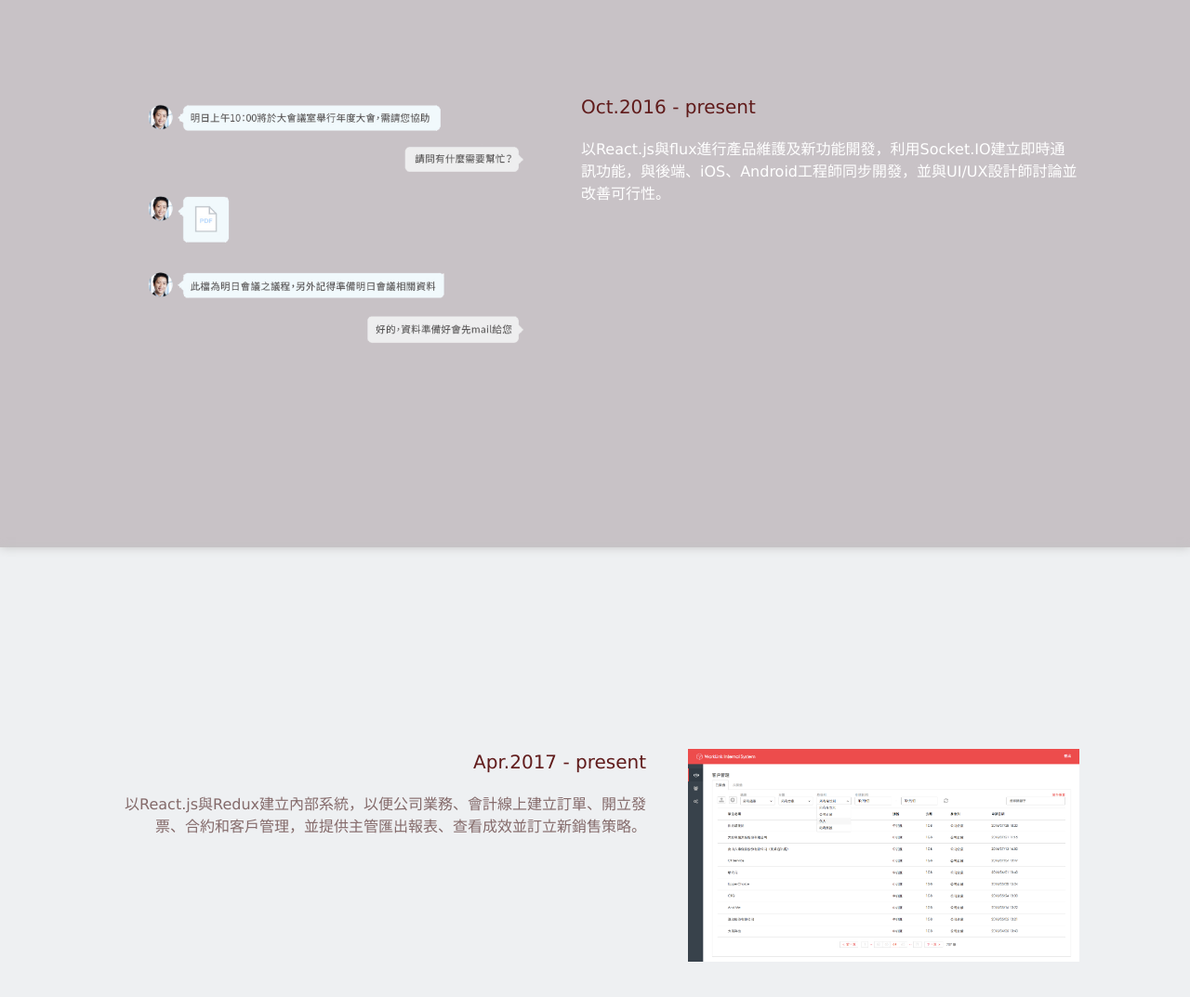
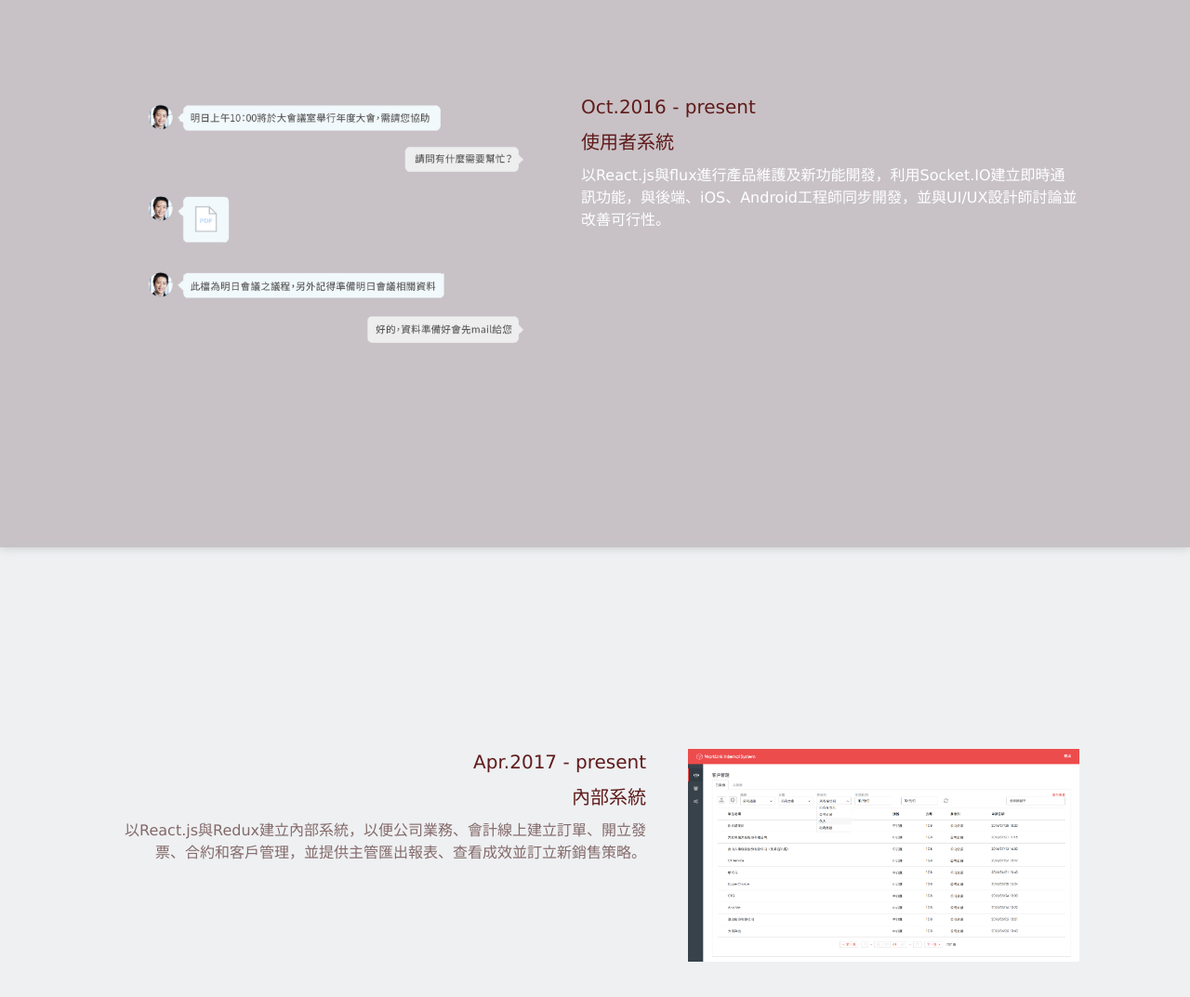
Before and after one commit to annhsuforsure/annWeb, a plain HTML site: page index.html in a window 1280 px wide. Shown: the part 3920-4993 px from the top of the page at 93% size. Drawn offline with nearby package versions, Linux system fonts and the light colour scheme.

Commit message:
add title

```diff
--- a/index.html
+++ b/index.html
@@ -112,6 +112,7 @@
 						<div class="text">
 							<div class="period">Jan.2016 - present</div>
 							<div class="title" data-i18n="app.bkd.title"><!-- 中兆匯科技服務股份有限公司 前端工程師 --></div>
+							<div class="title" data-i18n="app.nav.bkd"><!-- 產品-管理者系統 --></div>
 							<div class="work" data-i18n="app.bkd.work"><!-- 負責公司主線產品WorkLink的網頁後台，以React.js與flux進行產品維護及新功能開發，並使用git、postman等工具，同時具備RESTful api、RWD、AJAX等基本概念。 --></div>
 						</div>
 						<div class="photo"><img src="image/devices.png"></div>
@@ -120,14 +121,14 @@
 						<div class="photo"><img src="image/chat.png"></div>
 						<div class="text">
 							<div class="period">Oct.2016 - present</div>
-							<div class="title"></div>
+							<div class="title" data-i18n="app.nav.web"><!-- 產品-使用者系統 --></div>
 							<div class="work" data-i18n="app.web.work"><!-- 以React.js與flux進行產品維護及新功能開發，利用Socket.IO建立即時通訊功能，與後端、iOS、Android工程師同步開發，並與UI/UX設計師討論並改善可行性。 --></div>
 						</div>
 					</div>
 					<div id="internal" class="content">
 						<div class="text">
 							<div class="period">Apr.2017 - present</div>
-							<div class="title"></div>
+							<div class="title" data-i18n="app.nav.internal"><!-- 產品-內部系統 --></div>
 							<div class="work" data-i18n="app.internal.work"><!-- 以React.js與Redux建立內部系統，以便公司業務、會計線上建立訂單、開立發票、合約和客戶管理，並提供主管匯出報表、查看成效並訂立新銷售策略。 --></div>
 						</div>
 						<div class="photo"><img src="image/internals.png"></div>
```
